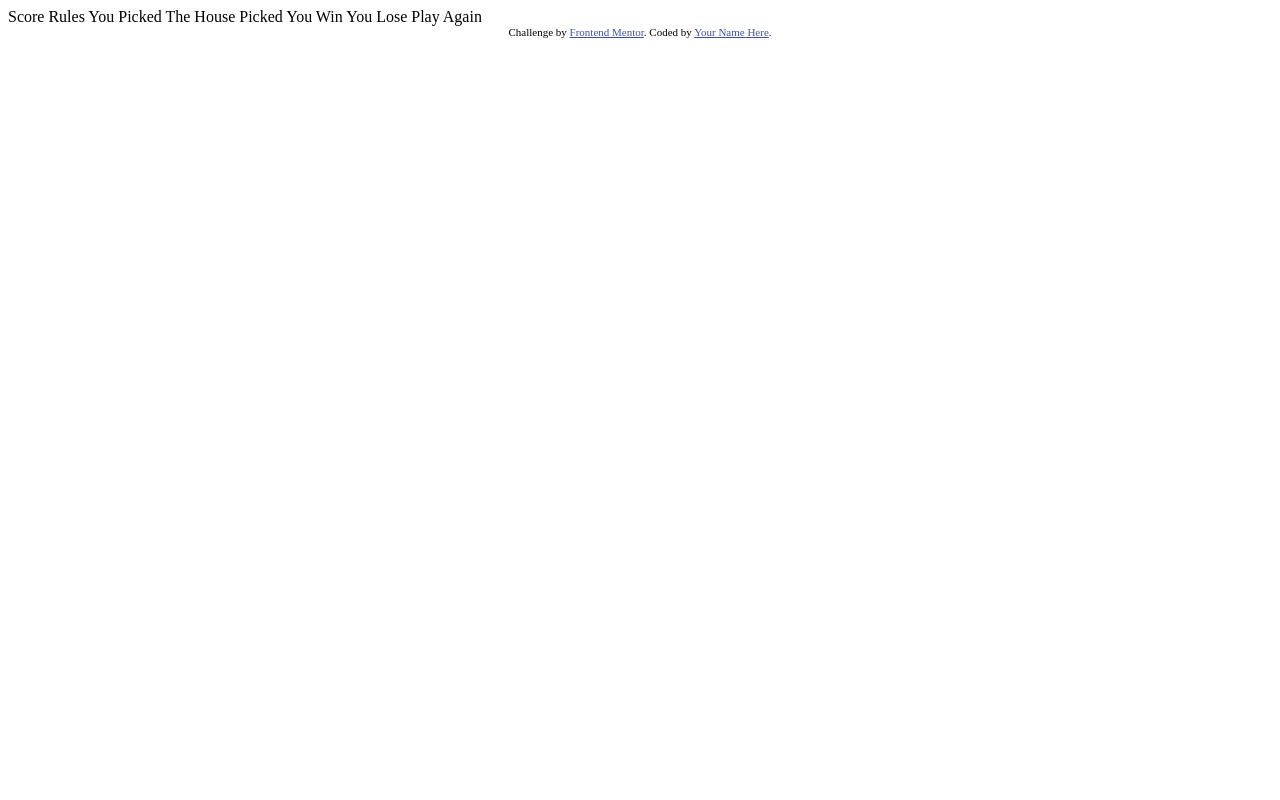
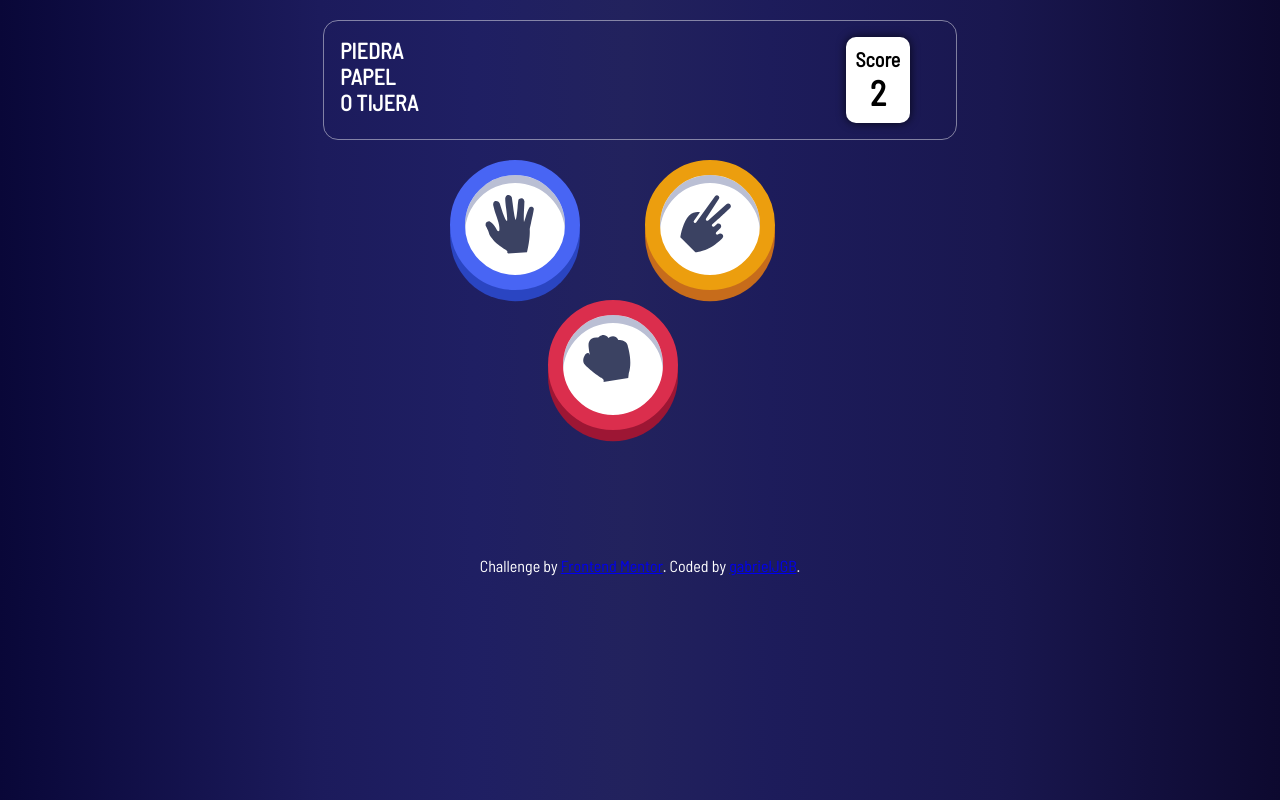
Before and after one commit to gabrielJGB/piedra-papel-tijera, a plain HTML site: page index.html in a window 1280 px wide. Drawn offline with Linux system fonts and the light colour scheme.

Commit message:
agrega diseño

```diff
--- a/index.html
+++ b/index.html
@@ -5,33 +5,35 @@
   <meta name="viewport" content="width=device-width, initial-scale=1.0"> <!-- displays site properly based on user's device -->
 
   <link rel="icon" type="image/png" sizes="32x32" href="./images/favicon-32x32.png">
-
+  <link rel="stylesheet" href="style.css">
+  <link href="https://fonts.googleapis.com/css?family=Barlow+Semi+Condensed&display=swap" rel="stylesheet">
   <title>Frontend Mentor | Rock, Paper, Scissors</title>
-
-  Score
-  Rules
-
-  You Picked
-  The House Picked
-
-  You Win
-  You Lose
-
-  Play Again
-
-  <!-- Feel free to remove these styles or customise in your own stylesheet 👍 -->
-  <style>
-    .attribution { font-size: 11px; text-align: center; }
-    .attribution a { color: hsl(228, 45%, 44%); }
-  </style>
 </head>
 <body>
 
+<div class="estado">
+  <p class="titulo">PIEDRA<br> PAPEL<br> O TIJERA</p>
+  <p class="score">Score <br><span class="puntos">2</span></p>
+</div>
 
+  <div class="botones">
+    <div id="boton" class="circle piedra">
+      <img src="images/icon-rock.svg" alt="">
+    </div>
+    <div id="boton" class="circle papel">
+      <img src="images/icon-paper.svg" alt="">
+    </div>
+    <div id="boton" class="circle tijera">
+      <img src="images/icon-scissors.svg" alt="">
+  </div>
+
+  </div>
 
   <div class="attribution">
     Challenge by <a href="https://www.frontendmentor.io?ref=challenge" target="_blank">Frontend Mentor</a>.
-    Coded by <a href="#">Your Name Here</a>.
+    Coded by <a href="#">gabrielJGB</a>.
   </div>
+
+  <script src="script.js"></script>
 </body>
 </html>
--- /dev/null
+++ b/script.js
@@ -0,0 +1,8 @@
+piedra = document.querySelector('.piedra');
+papel = document.querySelector('.papel');
+tijera = document.querySelector('tijera');
+
+function botonPresionado(e){
+    const $boton = e.target;
+    console.log($boton);
+}
--- /dev/null
+++ b/style.css
@@ -0,0 +1,106 @@
+*{
+    margin:o;
+    padding:0;
+}
+
+body{
+    font-family: 'Barlow Semi Condensed', sans-serif;
+    background: rgb(9,7,56);
+background: linear-gradient(90deg, rgba(9,7,56,1) 0%, rgba(28,27,92,1) 25%, rgba(31,31,99,1) 37%, rgba(34,34,93,1) 49%, rgba(29,28,91,1) 60%, rgba(25,23,79,1) 78%, rgba(13,9,47,1) 100%);
+    color:#fff;
+}
+
+
+.titulo{
+
+    width: max-content;
+    margin:1rem;
+    grid-area: 1/1/1/2;
+    font-weight: 900;
+    font-size: 22px;
+    line-height: normal;
+  }
+  .score{
+    border-radius: 10px;
+    padding:10px;
+    width: max-content;
+    grid-area: 1/3/1/4;
+    text-align: center;
+    margin:1rem;
+    background-color: rgb(255, 255, 255);
+    font-size: 20px;
+    font-weight: 900;
+    color:#000;
+    -webkit-box-shadow: 0px 0px 10px 0px rgba(0,0,0,0.75);
+-moz-box-shadow: 0px 0px 10px 0px rgba(0,0,0,0.75);
+box-shadow: 0px 0px 10px 0px rgba(0,0,0,0.75);
+  }
+  .puntos{
+      font-size:35px;
+  }
+  .estado{
+    margin:20px auto 20px auto;
+    width: 50%;
+    height: auto;
+    border:solid 1px rgba(255, 255, 255, 0.452);
+    border-radius: 15px;
+    display: grid;
+    grid-template-columns: 1fr 3fr 1fr;
+  }
+
+/*----------------------------------------------------------------*/
+
+.botones{
+    display: grid;
+    grid-template-columns: 1fr 1fr 1fr 1fr;
+    grid-template-rows: 1fr 1fr;
+    margin:0px auto 10% auto;
+    width: 30%;
+    gap:10px;
+}
+
+.circle{
+    border-radius: 50%;
+}
+
+.papel{
+    grid-area: 1/1/2/3;
+    border: 15px solid #4865f4;
+    border-radius: 200px;
+    background-color:#fff;
+    width: 100px;
+    height: 100px;
+    box-shadow: inset 0em 0.5em #BABFD4, 0em 0.7em #2A45C2;
+}
+
+.piedra{
+    grid-area: 2/2/3/4;
+    border:15px solid #DB2E4D;
+    border-radius: 200px;
+    background-color: #fff;
+    width: 100px;
+    height: 100px;
+    box-shadow: inset 0em 0.5em #BABFD4, 0em 0.7em #9D1634;;
+}
+
+.tijera{
+    grid-area: 1/3/2/5;
+    border-radius: 200px;
+    background-color: rgb(209, 209, 209);
+    width: 100px;
+    height: 100px;
+    border: 15px solid#ec9e0e;
+    background-color: #fff;
+    border-radius: 50%;
+    -webkit-box-shadow: inset 0em 0.5em #BABFD4, 0em 0.7em #C76C1B;
+    box-shadow: inset 0em 0.5em #BABFD4, 0em 0.7em #C76C1B;
+}
+img{
+    padding:20px 0 0 20px;
+}
+
+/*----------------------------------------------------------------*/
+
+  .attribution{
+      text-align: center;
+  }
```
Also changed, not shown: 1 other file.
